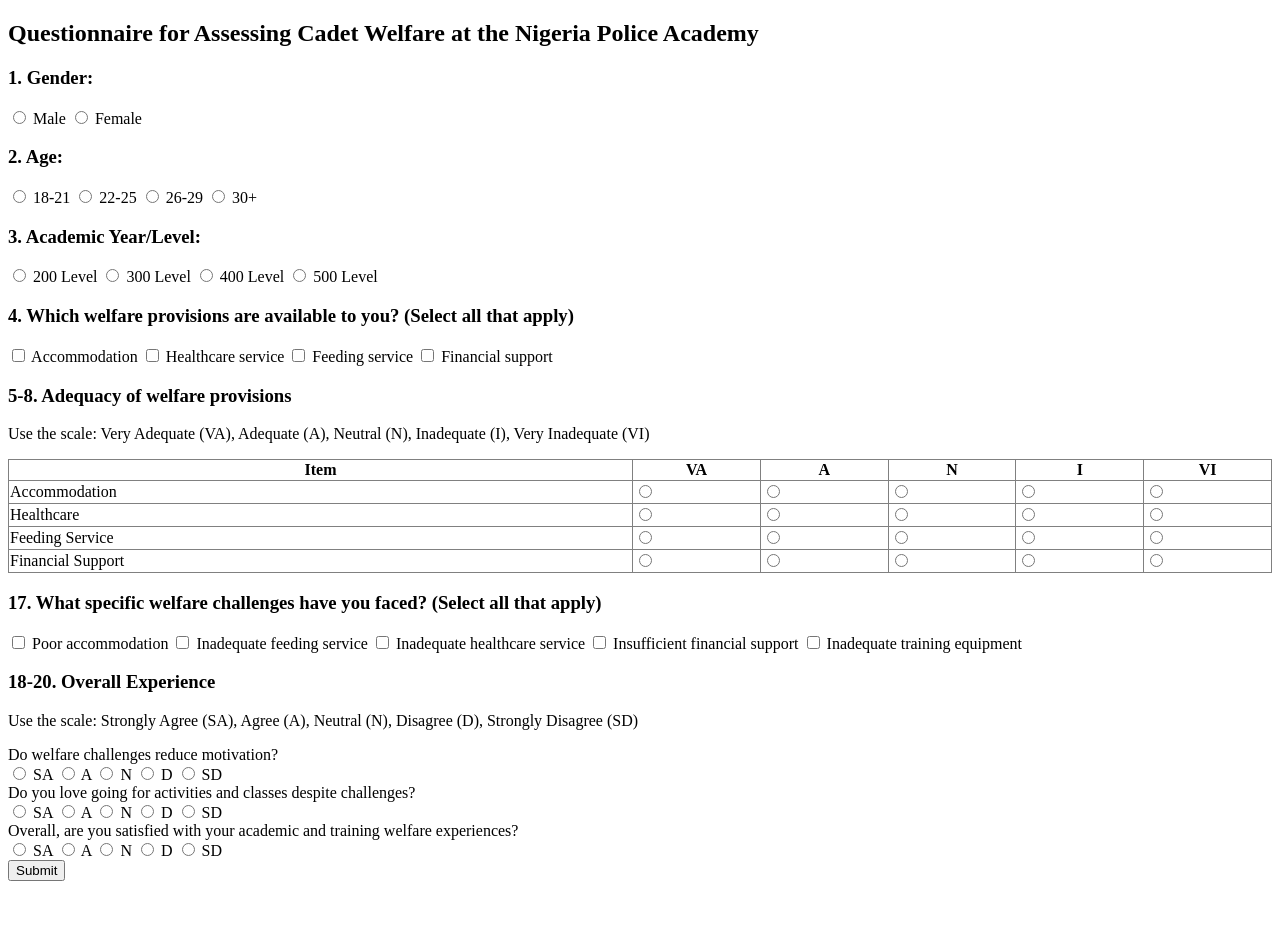
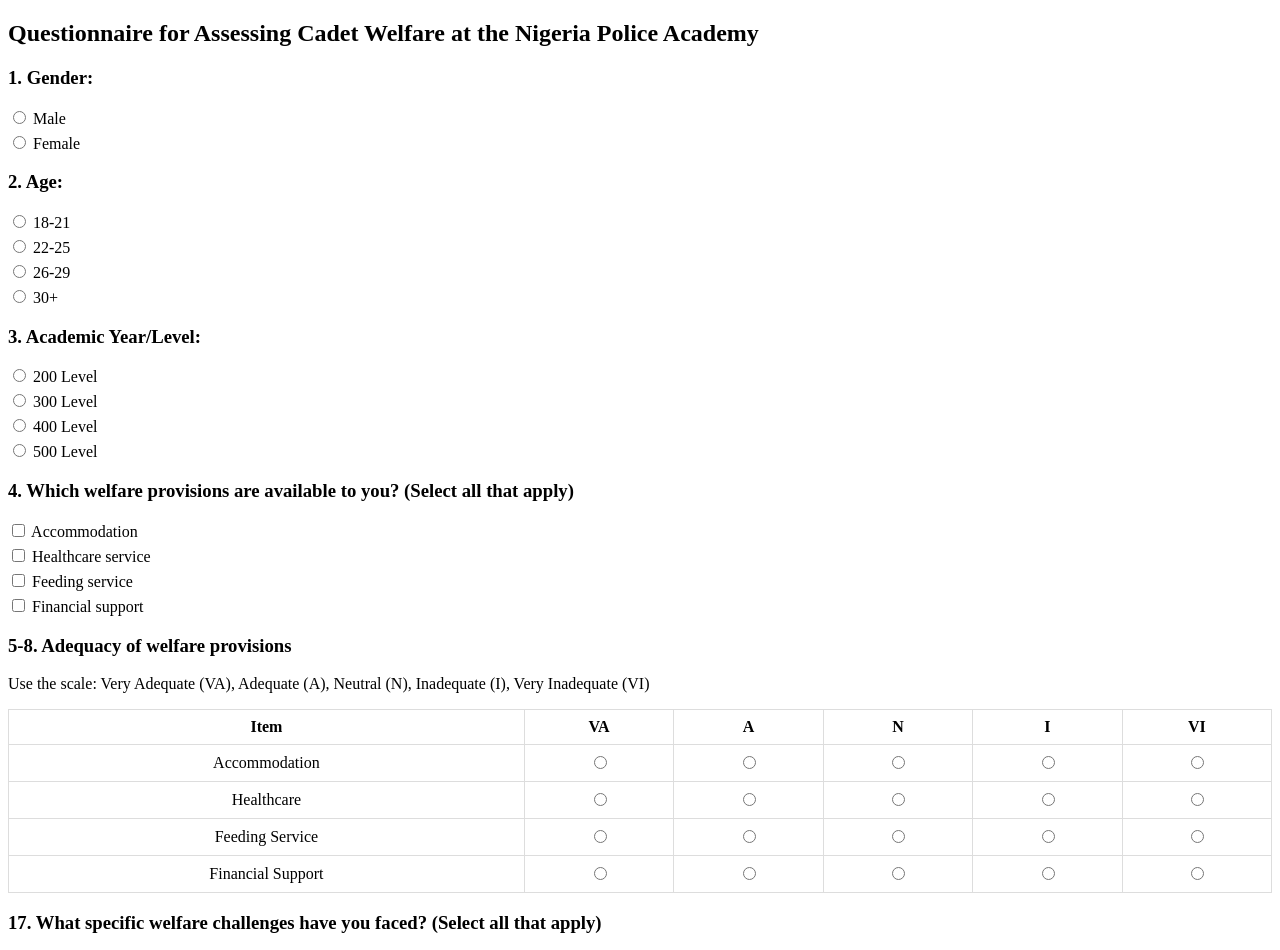
Before and after one commit to mali0527/CadetWelfareForm, a plain HTML site: page index.html in a window 1280 px wide. Shown: the top 950 px of the page. Before the commit the page ends 889 px from the top, so only its background shows below. Drawn offline with Linux system fonts and the light colour scheme.

Commit message:
Update index.html

```diff
--- a/index.html
+++ b/index.html
@@ -4,36 +4,61 @@
   <meta charset="UTF-8">
   <meta name="viewport" content="width=device-width, initial-scale=1.0">
   <title>Cadet Welfare Assessment Questionnaire</title>
+  <style>
+    /* Optional CSS styling */
+    table {
+      border-collapse: collapse;
+      width: 100%;
+    }
+    table, th, td {
+      border: 1px solid #ddd;
+    }
+    th, td {
+      padding: 8px;
+      text-align: center;
+    }
+    label {
+      display: block;
+      margin: 5px 0;
+    }
+  </style>
 </head>
 <body>
   <h2>Questionnaire for Assessing Cadet Welfare at the Nigeria Police Academy</h2>
-    <form action="/submit" method="POST">
 
+  <!-- Removed action and method so that JavaScript can handle submission -->
+  <form id="cadetForm">
+    <!-- Gender -->
     <h3>1. Gender:</h3>
     <label><input type="radio" name="gender" value="Male" required> Male</label>
     <label><input type="radio" name="gender" value="Female" required> Female</label>
 
+    <!-- Age -->
     <h3>2. Age:</h3>
     <label><input type="radio" name="age" value="18-21"> 18-21</label>
     <label><input type="radio" name="age" value="22-25"> 22-25</label>
     <label><input type="radio" name="age" value="26-29"> 26-29</label>
     <label><input type="radio" name="age" value="30+"> 30+</label>
 
+    <!-- Academic Year/Level -->
     <h3>3. Academic Year/Level:</h3>
     <label><input type="radio" name="level" value="200"> 200 Level</label>
     <label><input type="radio" name="level" value="300"> 300 Level</label>
     <label><input type="radio" name="level" value="400"> 400 Level</label>
     <label><input type="radio" name="level" value="500"> 500 Level</label>
 
+    <!-- Welfare provisions -->
     <h3>4. Which welfare provisions are available to you? (Select all that apply)</h3>
+    <!-- Using "welfare[]" so that a backend can process multiple values -->
     <label><input type="checkbox" name="welfare[]" value="Accommodation"> Accommodation</label>
     <label><input type="checkbox" name="welfare[]" value="Healthcare"> Healthcare service</label>
     <label><input type="checkbox" name="welfare[]" value="Feeding"> Feeding service</label>
     <label><input type="checkbox" name="welfare[]" value="Financial Support"> Financial support</label>
 
+    <!-- Adequacy of welfare provisions -->
     <h3>5-8. Adequacy of welfare provisions</h3>
     <p>Use the scale: Very Adequate (VA), Adequate (A), Neutral (N), Inadequate (I), Very Inadequate (VI)</p>
-        <table style="border-collapse: collapse; width: 100%;" border="1">
+    <table>
       <tr>
         <th>Item</th>
         <th>VA</th>
@@ -76,6 +101,7 @@
       </tr>
     </table>
 
+    <!-- Welfare challenges -->
     <h3>17. What specific welfare challenges have you faced? (Select all that apply)</h3>
     <label><input type="checkbox" name="challenges[]" value="Poor accommodation"> Poor accommodation</label>
     <label><input type="checkbox" name="challenges[]" value="Inadequate feeding service"> Inadequate feeding service</label>
@@ -83,6 +109,7 @@
     <label><input type="checkbox" name="challenges[]" value="Insufficient financial support"> Insufficient financial support</label>
     <label><input type="checkbox" name="challenges[]" value="Inadequate training equipment"> Inadequate training equipment</label>
 
+    <!-- Overall Experience -->
     <h3>18-20. Overall Experience</h3>
     <p>Use the scale: Strongly Agree (SA), Agree (A), Neutral (N), Disagree (D), Strongly Disagree (SD)</p>
 
@@ -92,25 +119,8 @@
       <input type="radio" name="motivation" value="N"> N
       <input type="radio" name="motivation" value="D"> D
       <input type="radio" name="motivation" value="SD"> SD
-        </label><br>
+    </label>
+    <br>
 
     <label>Do you love going for activities and classes despite challenges?<br>
       <input type="radio" name="activities" value="SA"> SA
-            <input type="radio" name="activities" value="A"> A
-            <input type="radio" name="activities" value="N"> N
-            <input type="radio" name="activities" value="D"> D
-            <input type="radio" name="activities" value="SD"> SD
-        </label><br>
-
-        <label>Overall, are you satisfied with your academic and training welfare experiences?<br>
-            <input type="radio" name="satisfaction" value="SA"> SA
-            <input type="radio" name="satisfaction" value="A"> A
-            <input type="radio" name="satisfaction" value="N"> N
-            <input type="radio" name="satisfaction" value="D"> D
-            <input type="radio" name="satisfaction" value="SD"> SD
-        </label><br>
-
-        <button type="submit">Submit</button>
-    </form>
-</body>
-</html>
```
Lines whose indentation alone changed are shown as unchanged.
